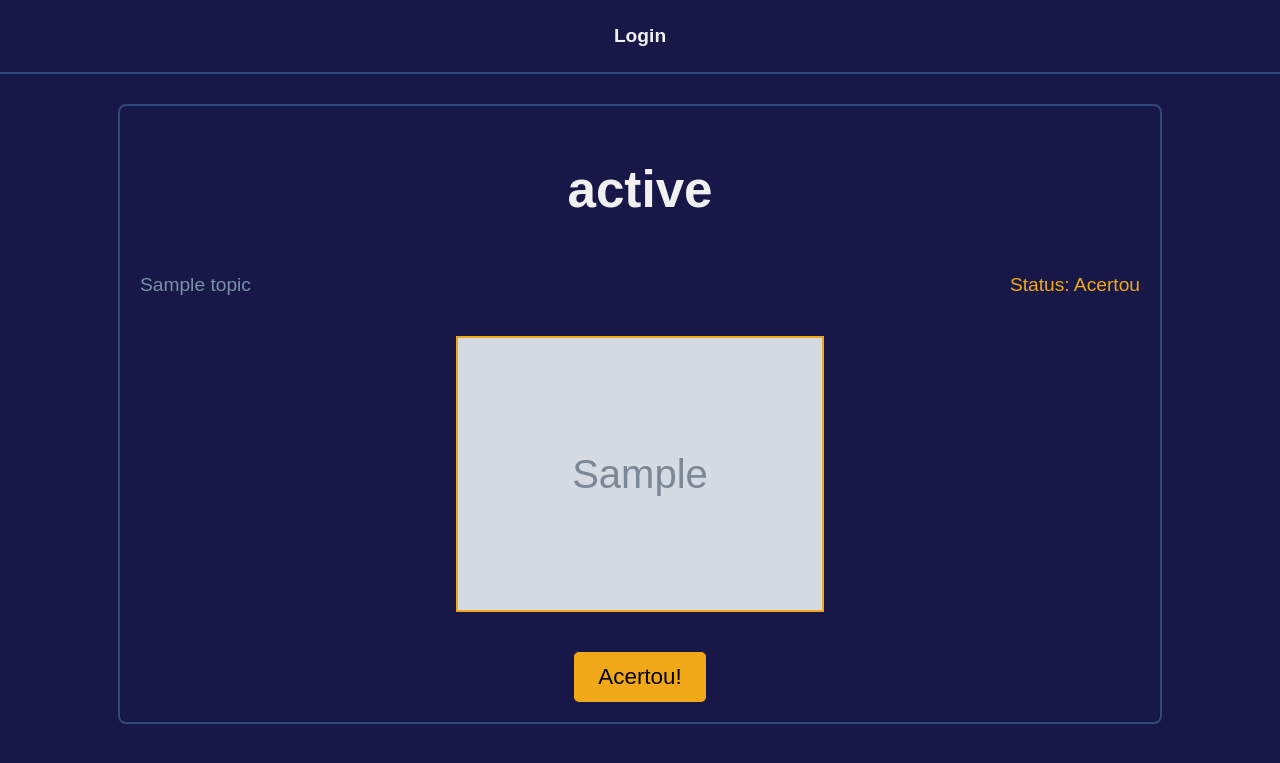
After one commit to Arthur020104/Learning, a Django app: page /problem/1/ in a window 1280 px wide. The commit adds this page. Shown: the top 763 px of the page. Run offline with Django 4.2, Linux system fonts and the light colour scheme; tables that the repository leaves empty hold one stand-in row (values such as "Sample post"); grey boxes marked "Sample" are stand-in pictures.

Commit message:
terminando com funcoes basicas

```diff
--- a/Learning/Apreender/static/Apreender/style.css
+++ b/Learning/Apreender/static/Apreender/style.css
@@ -235,6 +235,18 @@ body {
     text-align: center;
     margin-top: 15px;
 }
+.link-default {
+    margin-top: 15px;
+    color: #f0a818;
+    text-decoration: none;
+    font-weight: bold;
+}
+.div-link {
+    text-align: left;
+    margin-top: 15px;
+    font-weight: bold;
+}
+
 
 .register-link a, .login-link a {
     color: #f0a818;
@@ -372,3 +384,108 @@ option {
     background-color: #f0f0f0; /* Cor de fundo ao passar o mouse */
     color: #000000; /* Cor do texto ao passar o mouse */
 }
+/* Estilo do formulário escondido */
+.hiddenForm {
+    display: flex;
+    justify-content: center;
+    margin-top: 20px;
+}
+
+/* Botão para marcar como 'Acertou' */
+.btn-solved {
+    background-color: #f0a818; /* Mesmo estilo de botões existentes */
+    color: #000000;
+    padding: 10px 20px;
+    border: none;
+    border-radius: 5px;
+    font-size: 1.2em;
+    cursor: pointer;
+    transition: background-color 0.3s ease;
+}
+
+.btn-solved:hover {
+    background-color: #f0f0f0; /* Mudança de cor ao passar o mouse */
+    color: #181848; /* Mudança de cor no hover */
+}
+
+
+/* Container geral da questão */
+.question-container {
+    display: flex;
+    flex-direction: column;
+    align-items: center;
+    margin: 30px auto;
+    padding: 20px;
+    max-width: 1000px; /* Aumentar a largura máxima */
+    background-color: #181848; /* Cor de fundo mais escura */
+    border: 2px solid #304878; /* Borda para destacar a questão */
+    border-radius: 8px;
+    color: #f0f0f0; /* Cor do texto suave */
+}
+
+/* Estilo do enunciado da questão */
+.question-statement {
+    margin-bottom: 20px;
+    font-size: 1.6em; /* Aumentado o tamanho do texto */
+    text-align: center;
+}
+
+/* Informações adicionais da questão (Matéria e Status) */
+.question-info {
+    display: flex;
+    justify-content: space-between;
+    width: 100%;
+    margin-bottom: 20px;
+    font-size: 1.2em; /* Ajustado o tamanho para mais visibilidade */
+}
+
+.question-topic {
+    color: #7890a8; /* Tom intermediário para a matéria */
+}
+
+.question-status {
+    color: #f0a818; /* Destaque para o status */
+}
+
+/* Estilo da imagem */
+.question-image img {
+    max-width: 90%; /* Ajuste para ocupar mais espaço horizontalmente */
+    height: auto;
+    border: 2px solid #f0a818; /* Borda amarela ao redor da imagem */
+    margin: 20px 0; /* Espaçamento vertical */
+    /*center image*/
+    display: block;
+    margin-left: auto;
+    margin-right: auto;
+
+}
+
+/* Botão "Acertou" */
+.btn-acertou {
+    background-color: #f0a818; /* Cor vibrante */
+    color: #000000;
+    padding: 12px 24px; /* Aumentado o tamanho do botão */
+    border: none;
+    border-radius: 5px;
+    font-size: 1.4em; /* Maior para ocupar mais espaço */
+    cursor: pointer;
+    transition: background-color 0.3s ease;
+}
+
+.btn-acertou:hover {
+    background-color: #f0f0f0;
+    color: #181848;
+}
+
+/* Formulário da questão */
+.question-form {
+    width: 100%;
+    text-align: center;
+    margin-top: 20px;
+}
+/*removendo todo estilo da tag padrao a*/
+a {
+    text-decoration: none;
+    color: #f0f0f0
+    ;
+}
--- a/Learning/Apreender/templates/Apreender/index.html
+++ b/Learning/Apreender/templates/Apreender/index.html
@@ -5,6 +5,7 @@
 {% block body %}
     {% if problems %}
         {% for problem in problems %}
+        <a href="/problem/{{ problem.id}}">
             <div class="problemItem">
                 <div class="problemContent">
                     <h5 class="problemName">{{ problem.topic.name}}</h5>
@@ -35,6 +36,7 @@
                     {% endif %}
                 </div>
             </div>
+        </a>
         {% endfor %}
     {% else %}
         <p>Não tem problemas</p>
--- a/Learning/Apreender/templates/Apreender/problem.html
+++ b/Learning/Apreender/templates/Apreender/problem.html
@@ -20,6 +20,9 @@
                     <option value="{{ topic.id }}">{{ topic.subject.name }} - {{ topic.name }}</option>
                 {% endfor %}
             </select>
+            <div class="div-link">
+                    <p>Cadastrar <a href="{% url 'topic' %}" class="link-default">Topico/Aula</a></p>
+            </div>
         </div>
 
         <div class="input-group">
--- /dev/null
+++ b/Learning/Apreender/templates/Apreender/showProblem.html
@@ -0,0 +1,29 @@
+{% extends "Apreender/layout.html" %}
+{% block title %}Pagina do Exercicio{% endblock %}
+{% block body %}
+    <div class="question-container">
+        <!-- Enunciado do problema -->
+        <div class="question-statement">
+            <h1>{{ problem.problemStatement }}</h1>
+        </div>
+
+        <!-- Informações adicionais (Matéria e Status) -->
+        <div class="question-info">
+            <span class="question-topic">{{ problem.topic.name }}</span>
+            <span class="question-status">Status: {{ problem.gotIt|yesno:"Acertou,Não acertou" }}</span>
+        </div>
+
+        <!-- Exibir imagem, se houver -->
+        {% if problem.image %}
+            <div class="question-image">
+                <img src="http://127.0.0.1:8000/media/{{ problem.image }}" alt="Imagem do problema">
+            </div>
+        {% endif %}
+
+        <!-- Botão Acertou -->
+        <form action="{% url 'problemId' problem.id %}" method="POST" class="question-form">
+            {% csrf_token %}
+            <button type="submit" class="btn-acertou">Acertou!</button>
+        </form>
+    </div>
+{% endblock %}
--- a/Learning/Apreender/templates/Apreender/topic.html
+++ b/Learning/Apreender/templates/Apreender/topic.html
@@ -25,6 +25,9 @@
                     {% endfor %}
 
                 </select>
+                <div class="div-link">
+                    <p>Cadastrar <a href="{% url 'subject' %}" class="link-default">Assunto/Subject</a></p>
+                </div>
             </div>
             <div class="input-group">
                 <label for="amountSuggest">Quantidade de Sugestões</label>
--- a/Learning/Apreender/urls.py
+++ b/Learning/Apreender/urls.py
@@ -11,4 +11,5 @@ urlpatterns = [
     path('topic/', views.topic, name='topic'),
     path('logout/', views.logoutView, name='logout'),
     path('problem/', views.problem, name='problem'),
+    path('problem/<int:id>/', views.problemView, name='problemId'),
                ]
--- a/Learning/Apreender/views.py
+++ b/Learning/Apreender/views.py
@@ -2,7 +2,6 @@ from django.shortcuts import render, redirect
 from django.http import HttpResponse
 from .models import Topic, Subject, User, Problem
 from django.contrib.auth import authenticate, login, logout
-from django.contrib.auth.decorators import login_required
 from django.urls import reverse
 import datetime
 
@@ -19,7 +18,8 @@ def getSubjects(user):
     return subjectsCache[user.username]
 
 def index(request):
-    # Obter o usuário logado
+    if request.user.is_anonymous:
+        return render(request, 'Apreender/index.html', {'problems': []})
     user = User.objects.get(username=request.user.username)
 
     # Obter os assuntos do cache ou carregar
@@ -38,17 +38,23 @@ def index(request):
 
             # Sugerir novos problemas
             ask_for_more_problems, problems = topic.suggestNext()
-            print(f"Problemas sugeridos para o tópico {topic.name}: {problems}")
+            #print(f"Problemas sugeridos para o tópico {topic.name}: {problems}")
             problems = problems
-            print(problems)
+            #print(problems)
             if problems:
                 # Verificação de dados de cada problema antes de adicionar à lista
                 for problem in problems:
-                    print("here")
-                    print(problem)
+                    try:
+                        if problem['gotIt']:
+                            continue
+                    except Exception as e:
+                        print(f"Erro ao verificar se o problema {problem['id']} foi resolvido: {e}")
+                        continue
+                    #print("here")
+                    #print(problem)
                     problem['topic'] = Topic.objects.get(id=problem['topic_id'])
                     problem['subject'] = Subject.objects.get(id=problem['topic'].subject_id)
-                    #print(f"Problema: {problem.name}, ID: {problem.id}, Tópico: {problem.topic}, Subject: {problem.subject.name}, Owner: {problem.owner.username}")
+                    ##print(f"Problema: {problem.name}, ID: {problem.id}, Tópico: {problem.topic}, Subject: {problem.subject.name}, Owner: {problem.owner.username}")
 
                 problems_suggested_for_today.extend(problems)  # Usando extend para evitar listas aninhadas
 
@@ -60,7 +66,7 @@ def index(request):
     return render(request, 'Apreender/index.html', {'problems': problems_suggested_for_today})
 
 
-@login_required
+
 def subject(request):
     if request.method == 'POST':
         name = request.POST['name']
@@ -89,44 +95,69 @@ def loginView(request):
     if request.method == 'POST':
         username = request.POST['name']
         password = request.POST['password']
-
+        #print(f"Usuário: {username}, Senha: {password}")
         user = authenticate(request, username=username, password=password)
-
+        #print(f"Usuário autenticado: {user}")
         if user is None:
             return render(request, "Apreender/login.html", {
                 "errorMessage": "Nome de usuário e/ou senha inválidos."
             })
 
         login(request, user)
-        return redirect(reverse("index"))
+        return redirect('index')  # Redireciona para o índice após login bem-sucedido
 
     return render(request, 'Apreender/login.html')
 
+
+
 def register(request):
     if request.method == 'POST':
-        username = request.POST['username']
-        email = request.POST['email']
-        password = request.POST['password']
-        password2 = request.POST['confirm-password']
+        usernameForm = request.POST['username']
+        emailForm = request.POST['email']
+        passwordForm = request.POST['password']
+        password2Form = request.POST['confirm-password']
 
-        if password != password2:
+        # Verificar se as senhas coincidem
+        if passwordForm != password2Form:
             return render(request, "Apreender/register.html", {
                 "errorMessage": "As senhas não conferem."
             })
 
-        if User.objects.filter(username=username).exists():
+        # Verificar se o nome de usuário já existe
+        if User.objects.filter(username=usernameForm).exists():
             return render(request, "Apreender/register.html", {
                 "errorMessage": "Nome de usuário já existe."
             })
 
-        user = User.objects.create_user(username=username, email=email, password=password)
+        # Verificar se o email já existe
+        if User.objects.filter(email=emailForm).exists():
+            return render(request, "Apreender/register.html", {
+                "errorMessage": "Já existe um usuário com este email."
+            })
+
+        # Criar o novo usuário
+        #print(f"Dados do novo usuário: {usernameForm}, {emailForm}, {passwordForm}")
+        user = User.objects.create_user(username=usernameForm, email=emailForm, password=passwordForm)
+        user.is_active = True  # Certificar que o usuário é ativo
         user.save()
 
-        login(request, user)
-        return redirect(reverse("index"))
+        # Autenticar o usuário criado
+        user = authenticate(request, username=usernameForm, password=passwordForm)
+
+        if user is not None:
+            #print(f"Usuário autenticado: {user}")
+            login(request, user)  # Fazer login automático após registro bem-sucedido
+            #print(f"Usuário {usernameForm} criado com sucesso.")
+            return redirect('index')  # Redireciona para a página principal após o registro bem-sucedido
+        else:
+            return render(request, "Apreender/register.html", {
+                "errorMessage": "Erro ao autenticar o usuário. Tente novamente."
+            })
 
     return render(request, 'Apreender/register.html')
-@login_required
+
+
+
 def topic(request):
     if request.method == 'POST':
         name = request.POST['name']
@@ -145,17 +176,20 @@ def topic(request):
     subjects = getSubjects(User.objects.get(username=request.user.username))
 
     return render(request, 'Apreender/topic.html', {'subjects': subjects})
-@login_required
+
 def logoutView(request):
     logout(request)
     return redirect(reverse("login"))
-@login_required
+
 def problem(request):
     if request.method == 'POST':
         problemStatement = request.POST['problemStatement']
         topic = Topic.objects.get(id=request.POST['topic'])
         gotIt = False
-        image = request.FILES['image']
+        image = None
+        if request.FILES.get('image'):
+            image = request.FILES['image']
+
         problem = Problem(problemStatement=problemStatement, topic=topic, gotIt=gotIt, image=image)
         problem.save()
         return redirect(reverse("index"))
@@ -165,3 +199,18 @@ def problem(request):
     #get topics that are in the cached user subjects
     topics = Topic.objects.filter(subject__in=[subject['id'] for subject in subjectsCache[request.user.username]])
     return render(request, 'Apreender/problem.html', {'topics': topics})
+
+
+def problemView(request, id):
+    if request.method == 'POST':
+        gotIt = request.POST['gotIt']
+        problem = Problem.objects.get(id=id)
+        problem.gotIt = gotIt
+        problem.save()
+        return redirect(reverse("index"))
+    problem = Problem.objects.get(id=id)
+    problem = problem.__dict__
+    print(problem)
+    problem['topic'] = Topic.objects.get(id=problem['topic_id'])
+    problem['subject'] = Subject.objects.get(id=problem['topic'].subject_id)
+    return render(request, 'Apreender/showProblem.html', {'problem': problem})
```
Also changed, not shown: Learning/Apreender/models.py (+13 -7 lines), Learning/Learning/settings.py (+23 -45 lines), Learning/Apreender/migrations/0001_initial.py, Learning/Apreender/migrations/0002_alter_topic_lastsuggestion_and_more.py (deleted), Learning/Apreender/migrations/0003_alter_topic_amountsuggest_and_more.py (deleted), Learning/Apreender/migrations/0004_alter_problem_problemstatement.py (deleted).
